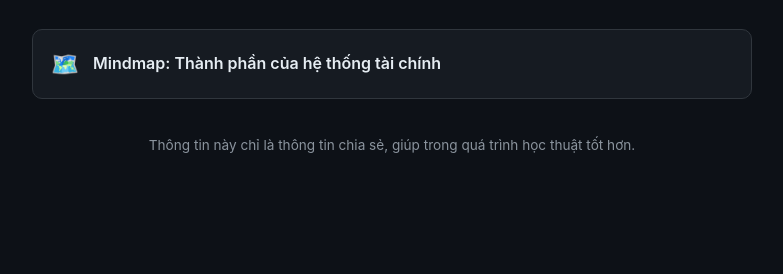
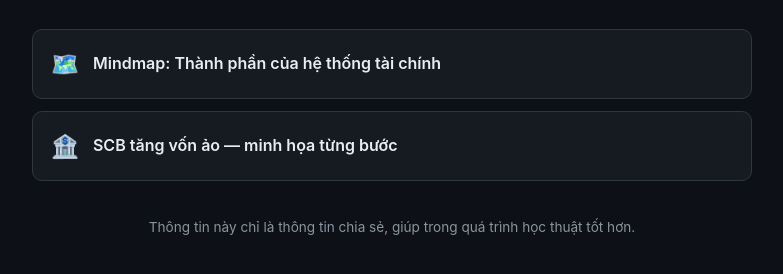
Before and after one commit to manhnc1/hethongtaichinh, a plain HTML site: page index.html in a window 1280 px wide. Shown: the part 124-398 px from the top of the page, without its empty margins (248-1031 px from the left). Drawn offline with Linux system fonts and the light colour scheme.

Commit message:
Update index.html

```diff
--- a/index.html
+++ b/index.html
@@ -38,6 +38,14 @@
           </span>
         </a>
       </li>
+      <li>
+        <a class="file" href="SCB_tang_von_ao_minh_hoa.html">
+          <span class="ico">🏦</span>
+          <span>
+            <div class="name">SCB tăng vốn ảo — minh họa từng bước</div>
+          </span>
+        </a>
+      </li>
     </ul>
     <footer>
       Thông tin này chỉ là thông tin chia sẻ, giúp trong quá trình học thuật tốt hơn.
```
